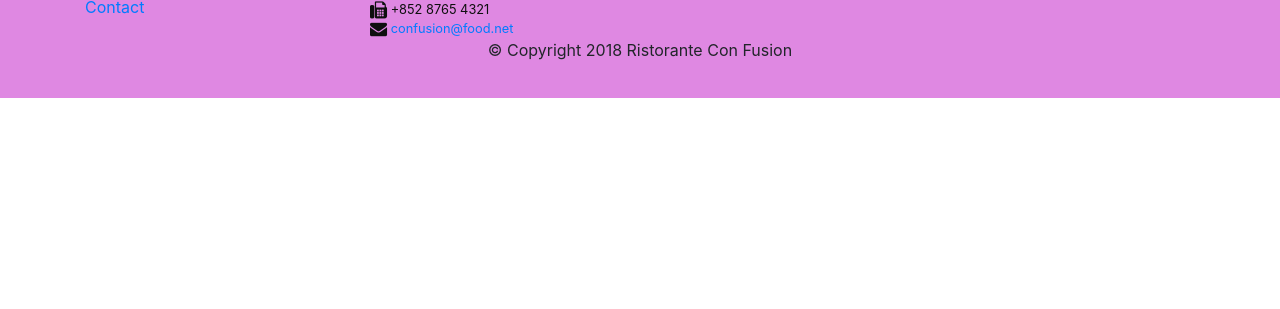
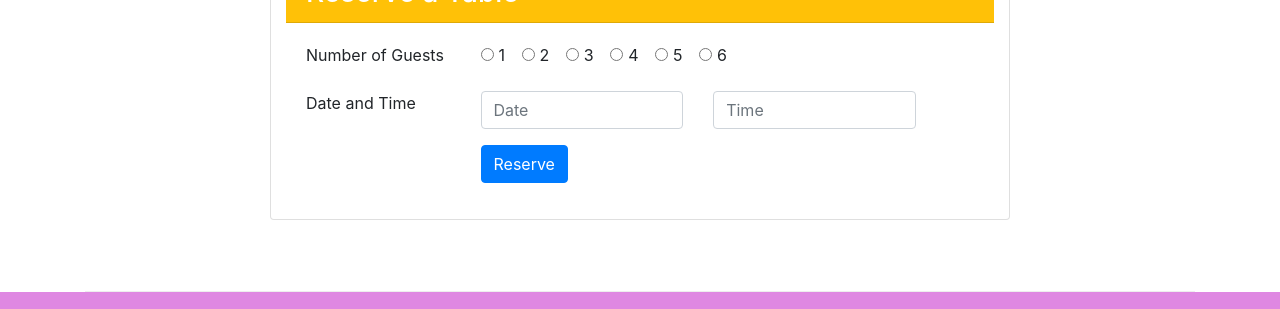
Before and after one commit to abidalikp/bootstrap4, a website: page index.html in a window 1280 px wide. Shown: the part 1642-1951 px from the top of the page. Before the commit the page ends 1740 px from the top, so only its background shows below. Drawn offline with nearby package versions, Linux system fonts and the light colour scheme.

Commit message:
Assignment 2

```diff
--- a/index.html
+++ b/index.html
@@ -38,12 +38,15 @@
     <header class="jumbotron">
         <div class="container">
             <div class="row row-header">
-                <div class="col-12 col-sm-8">
+                <div class="col-12 col-sm-6">
                     <h1>Ristorante con Fusion</h1>
                     <p>We take inspiration from the World's best cuisines, and create a unique fusion experience. Our lipsmacking creations will tickle your culinary senses!</p>
                 </div>
-                <div class="col-12 col-sm align-self-center">
+                <div class="col-12 col-sm-3 align-self-center">
                     <img src="img/logo.png" class="img-fluid">
+                </div>
+                <div class="col-12 col-sm-3 align-self-center">
+                    <a class="btn btn-warning btn-block" href="#reserve">Reserve Table</a>
                 </div>
             </div>
         </div>
@@ -58,7 +61,7 @@
                 <div class="media">
                     <img class="d-flex mr-3 img-thumbnail align-self-center" src="img/uthappizza.png" alt="Uthappizza">
                     <div class="media-body">
-                        <h2 class="mt-0">Uthappizza</h2>
+                        <h2 class="mt-0">Uthappizza <span class="badge badge-danger">HOT</span> <span class="badge badge-pill badge-secondary">$4.99</span></h2>
                         <p>A unique combination of Indian Uthappam (pancake) and Italian pizza, topped with Cerignola olives, ripe vine cherry tomatoes, Vidalia onion, Guntur chillies and Buffalo Paneer.</p>
                     </div>
                 </div>
@@ -71,8 +74,13 @@
                 <h3>This Month's Promotions</h3>
             </div>
             <div class="col col-sm col-md">
-                <h2>Weekend Grand Buffet</h2>
-                <p>Featuring mouthwatering combinations with a choice of five different salads, six enticing appetizers, six main entrees and five choicest desserts. Free flowing bubbly and soft drinks. All for just $19.99 per person </p>
+                <div class="media">
+                    <div class="media-body">
+                        <h2>Weekend Grand Buffet<span class="badge badge-danger">NEW</span></h2>
+                        <p>Featuring mouthwatering combinations with a choice of five different salads, six enticing appetizers, six main entrees and five choicest desserts. Free flowing bubbly and soft drinks. All for just $19.99 per person </p>
+                    </div>
+                    <img class="d-flex mr-3 img-thumbnail align-self-center" src="img/buffet.png" alt="Buffet">
+                </div>
             </div>
         </div>
 
@@ -91,6 +99,58 @@
                 </div>
             </div>
         </div>
+
+        <div class="row row-content align-items-center">
+            <div class="card col-12 col-sm-8 offset-sm-2" id="reserve">
+                <h3 class="card-header text-white bg-warning">Reserve a Table</h3>
+                <form class="card-body">
+                    <div class="form-group row">
+                        <label for="noofguest" class="col-12 col-sm-3">Number of Guests</label>
+                        <div class="col-12 col-sm-9">
+                            <div class="form-check form-check-inline">
+                                <input type="radio" class="form-check-input" name="radio" id="radio1" value="option1">
+                                <label class="form-check-label" for="radio1">1</label>
+                            </div>
+                            <div class="form-check form-check-inline">
+                                <input type="radio" class="form-check-input" name="radio" id="radio2" value="option2">
+                                <label class="form-check-label" for="radio2">2</label>
+                            </div>
+                            <div class="form-check form-check-inline">
+                                <input type="radio" class="form-check-input" name="radio" id="radio3" value="option3">
+                                <label class="form-check-label" for="radio3">3</label>
+                            </div>
+                            <div class="form-check form-check-inline">
+                                <input type="radio" class="form-check-input" name="radio" id="radio4" value="option4">
+                                <label class="form-check-label" for="radio4">4</label>
+                            </div>
+                            <div class="form-check form-check-inline">
+                                <input type="radio" class="form-check-input" name="radio" id="radio5" value="option5">
+                                <label class="form-check-label" for="radio5">5</label>
+                            </div>
+                            <div class="form-check form-check-inline">
+                                <input type="radio" class="form-check-input" name="radio" id="radio6" value="option6">
+                                <label class="form-check-label" for="radio6">6</label>
+                            </div>
+                        </div>
+                    </div>
+                    <div class="form-group row">
+                        <label for="dateandtime" class="col-12 col-sm-3">Date and Time</label>
+                        <div class="col-6 col-sm-4">
+                            <input type="text" class="form-control" placeholder="Date">
+                        </div>
+                        <div class="col-6 col-sm-4">
+                            <input type="text" class="form-control" placeholder="Time">
+                        </div>
+                    </div>
+                    <div class="form-group row">
+                        <div class="offset-sm-3 col-sm-9">
+                            <button type="submit" class="btn btn-primary">Reserve</button>
+                        </div>
+                    </div>
+                </form>
+            </div>
+        </div>
+
     </div>
 
     <footer class="footer">
```
